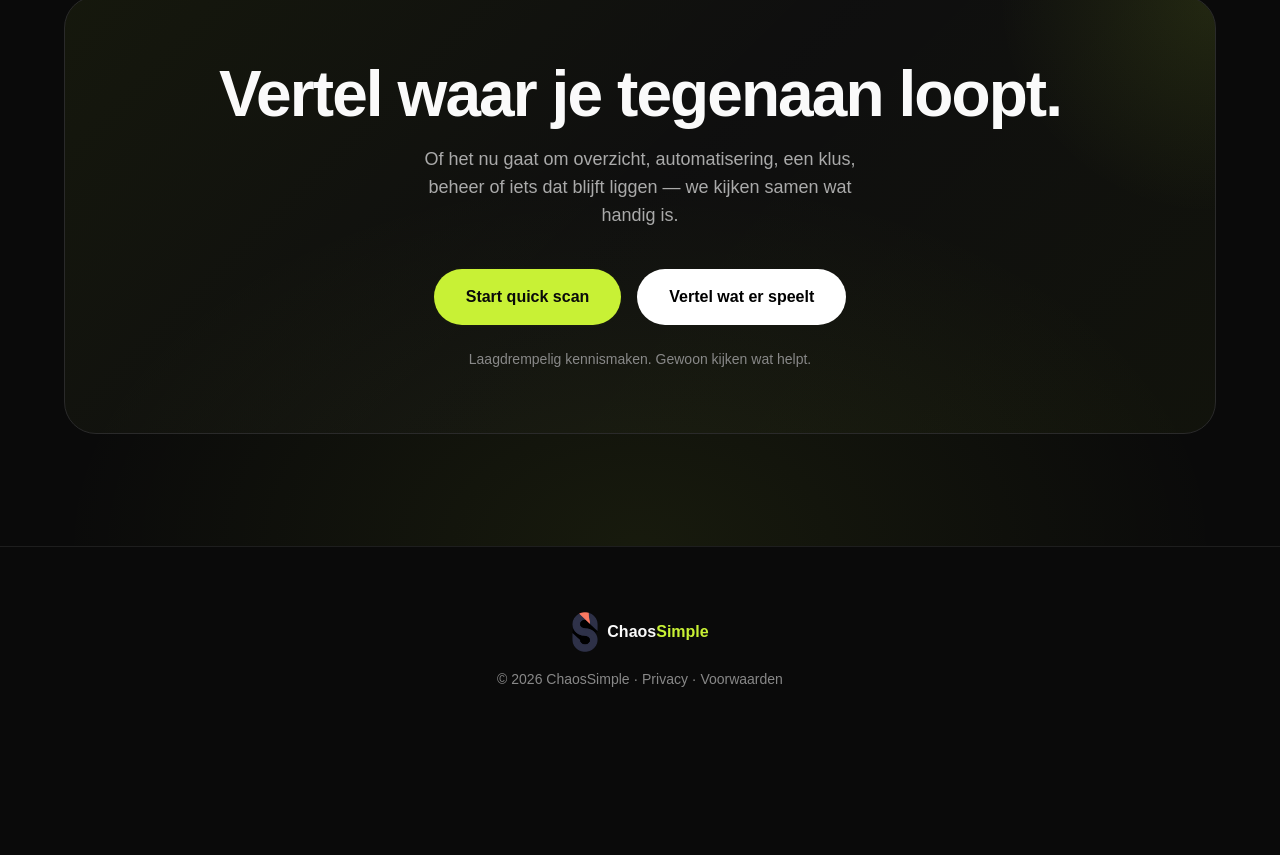
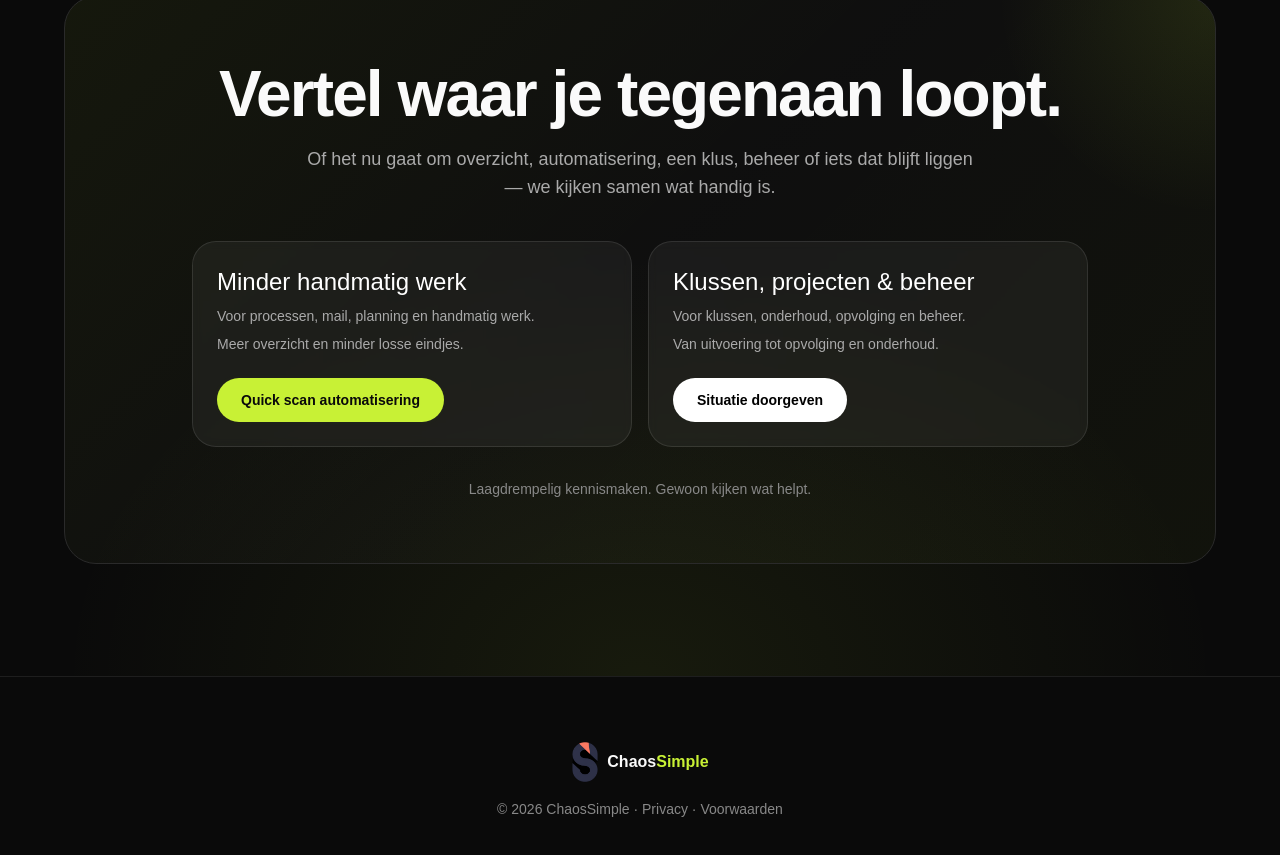
Before and after one commit to paulkoek/hulpvanhelp-site, a Next.js app: page /home in a window 1280 px wide. Shown: the part 3904-4759 px from the top of the page. Before the commit the page ends 4657 px from the top, so only its background shows below. Built offline with nearby package versions, Linux system fonts and the light colour scheme; no server answers.

Commit message:
Update AboutCTASection.tsx

```diff
--- a/src/app/home/components/AboutCTASection.tsx
+++ b/src/app/home/components/AboutCTASection.tsx
@@ -88,49 +88,87 @@ export default function AboutCTASection() {
       'linear-gradient(135deg, rgba(200,241,53,0.06) 0%, rgba(255,255,255,0.02) 50%, rgba(200,241,53,0.04) 100%)',
   }}
 >
+  {/* Decorative glow */}
   <div
     className="absolute top-0 right-0 w-64 h-64 pointer-events-none"
     aria-hidden="true"
     style={{
-      background: 'radial-gradient(circle at top right, rgba(200,241,53,0.1) 0%, transparent 60%)',
+      background:
+        'radial-gradient(circle at top right, rgba(200,241,53,0.1) 0%, transparent 60%)',
     }}
   />
 
   <h2
     className="reveal reveal-delay-1 font-display font-extrabold text-foreground mb-4 relative z-10"
-    style={{ fontSize: 'clamp(2rem, 5vw, 4rem)', lineHeight: '1.06', letterSpacing: '-0.03em' }}
+    style={{
+      fontSize: 'clamp(2rem, 5vw, 4rem)',
+      lineHeight: '1.06',
+      letterSpacing: '-0.03em',
+    }}
   >
     Vertel waar je tegenaan loopt.
   </h2>
 
-  <p className="reveal reveal-delay-2 font-body text-muted-light text-lg mb-10 max-w-md mx-auto relative z-10">
+  <p className="reveal reveal-delay-2 font-body text-muted-light text-lg mb-10 max-w-2xl mx-auto relative z-10">
     Of het nu gaat om overzicht, automatisering, een klus, beheer of iets dat blijft liggen — we kijken samen wat handig is.
   </p>
 
-  <div className="reveal reveal-delay-3 flex flex-col md:flex-row items-center justify-center gap-4 relative z-10">
+  <div className="reveal reveal-delay-3 grid gap-4 md:grid-cols-2 max-w-4xl mx-auto relative z-10">
+
+    {/* Automatisering */}
+    <div className="rounded-3xl border border-white/10 bg-white/5 backdrop-blur-sm p-6 text-left">
+      <h3 className="font-display text-2xl text-white mb-2">
+        Minder handmatig werk
+      </h3>
+
+      <p className="font-body text-sm text-muted-light mb-2">
+        Voor processen, mail, planning en handmatig werk.
+      </p>
+
+      <p className="font-body text-sm text-muted-light mb-6">
+        Meer overzicht en minder losse eindjes.
+      </p>
+
       <a
         href="https://tally.so/r/44jeqX"
         target="_blank"
         rel="noopener noreferrer"
-      className="btn-accent inline-flex items-center justify-center gap-2 bg-accent text-bg font-display font-bold px-8 py-4 rounded-full text-base hover:bg-accent-hover transition-all duration-300"
+        className="btn-accent inline-flex items-center justify-center gap-2 bg-accent text-bg font-display font-bold px-6 py-3 rounded-full text-sm hover:bg-accent-hover transition-all duration-300"
       >
-      Start quick scan
+        Quick scan automatisering
       </a>
+    </div>
+
+    {/* Realisatie & Beheer */}
+    <div className="rounded-3xl border border-white/10 bg-white/5 backdrop-blur-sm p-6 text-left">
+      <h3 className="font-display text-2xl text-white mb-2">
+        Klussen, projecten & beheer
+      </h3>
+
+      <p className="font-body text-sm text-muted-light mb-2">
+        Voor klussen, onderhoud, opvolging en beheer.
+      </p>
+
+      <p className="font-body text-sm text-muted-light mb-6">
+        Van uitvoering tot opvolging en onderhoud.
+      </p>
 
       <a
         href="https://tally.so/r/eqYbex"
         target="_blank"
         rel="noopener noreferrer"
-      className="inline-flex items-center justify-center gap-2 bg-white text-black font-display font-bold px-8 py-4 rounded-full text-base hover:bg-neutral-200 transition-all duration-300"
+        className="inline-flex items-center justify-center gap-2 bg-white text-black font-display font-bold px-6 py-3 rounded-full text-sm hover:bg-neutral-200 transition-all duration-300"
       >
-      Vertel wat er speelt
+        Situatie doorgeven
       </a>
     </div>
+  </div>
 
-  <p className="reveal reveal-delay-4 mt-6 font-body text-muted text-sm relative z-10">
+  <p className="reveal reveal-delay-4 mt-8 font-body text-muted text-sm relative z-10">
     Laagdrempelig kennismaken. Gewoon kijken wat helpt.
   </p>
 </div>
+
       </div>
     </section>
   );
```
Lines whose indentation alone changed are shown as unchanged.
